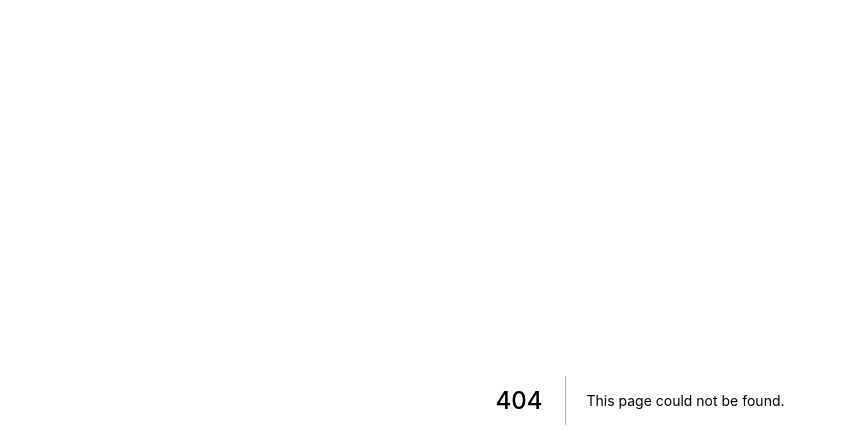
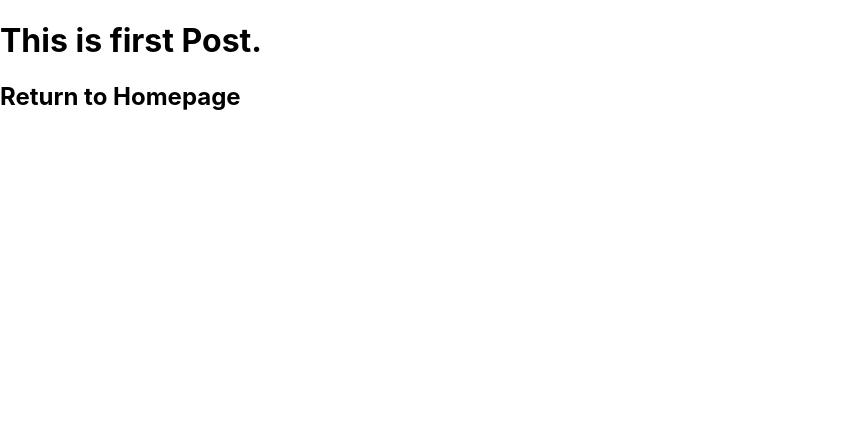
Before and after one commit to darshan527/portfolio-blog, a Next.js app: page /posts/first-post in a window 1280 px wide. Before the commit this address had no page. Shown: the top 448 px of the page, without its empty margins (0-846 px from the left). Built offline with nearby package versions, Linux system fonts and the light colour scheme.

Commit message:
testing framework

```diff
--- /dev/null
+++ b/pages/posts/first-post.js
@@ -0,0 +1,12 @@
+import Link from 'next/link'
+
+const FirstPost = () => {
+    return (
+        <div>
+            <h1>This is first Post.</h1>
+            <h2><Link href="/"><a>Return to Homepage</a></Link></h2>
+        </div>
+    )
+}
+
+export default FirstPost
```
Also changed, not shown: pages/index.js (+5 -2 lines).
